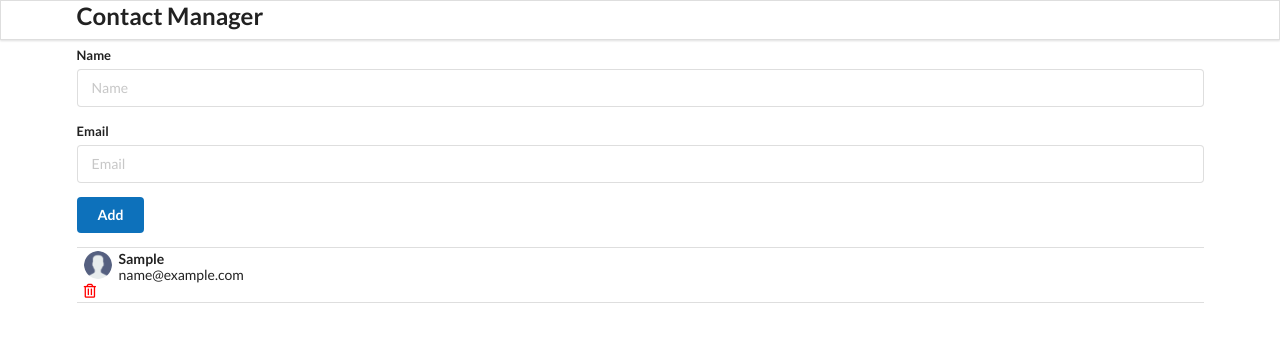
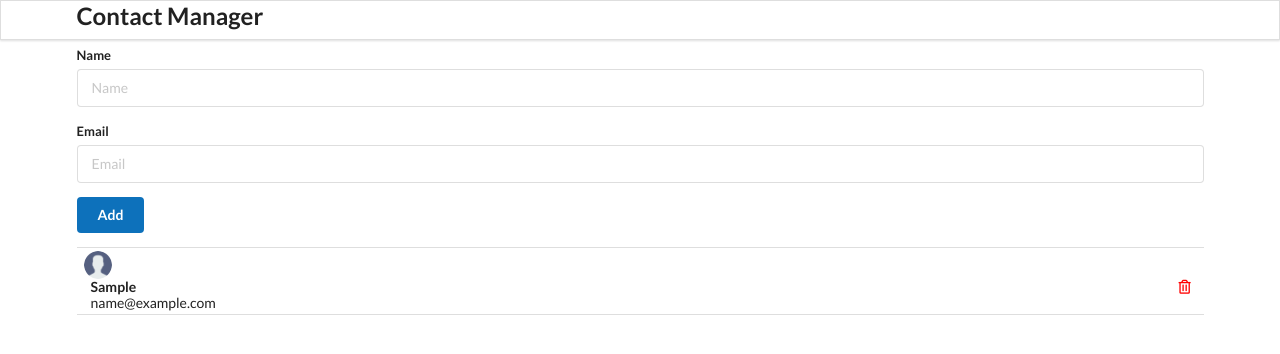
Before and after one commit to chaitanya-sai-neeli/React-Practice, a React (Vite) app: page / in a window 1280 px wide. Both pictures are taken after typing "Sample", "name@example.com" into the empty fields and a click on the button "Add". Shown: the top 354 px of the page. Built offline with nearby package versions, Linux system fonts and the light colour scheme.

Commit message:
Adjusted Contact card UI- Trash can right isde

```diff
--- a/src/components/ContactCard.jsx
+++ b/src/components/ContactCard.jsx
@@ -7,7 +7,15 @@ const ContactCard = ({ contact, clickHandler }) => {
   return (
     <div className="item" key={id}>
       <img className="ui avatar image" src={user} alt="user" />
-      <div className="content">
+      <div
+        className="content"
+        style={{
+          display: "flex",
+          justifyContent: "space-between",
+          width: "100%",
+        }}
+      >
+        <div>
           <div className="header">{name}</div>
           <div>{email}</div>
         </div>
@@ -17,6 +25,7 @@ const ContactCard = ({ contact, clickHandler }) => {
           onClick={() => clickHandler(id)}
         ></i>
       </div>
+    </div>
   );
 };
 
```
Lines whose indentation alone changed are shown as unchanged.
